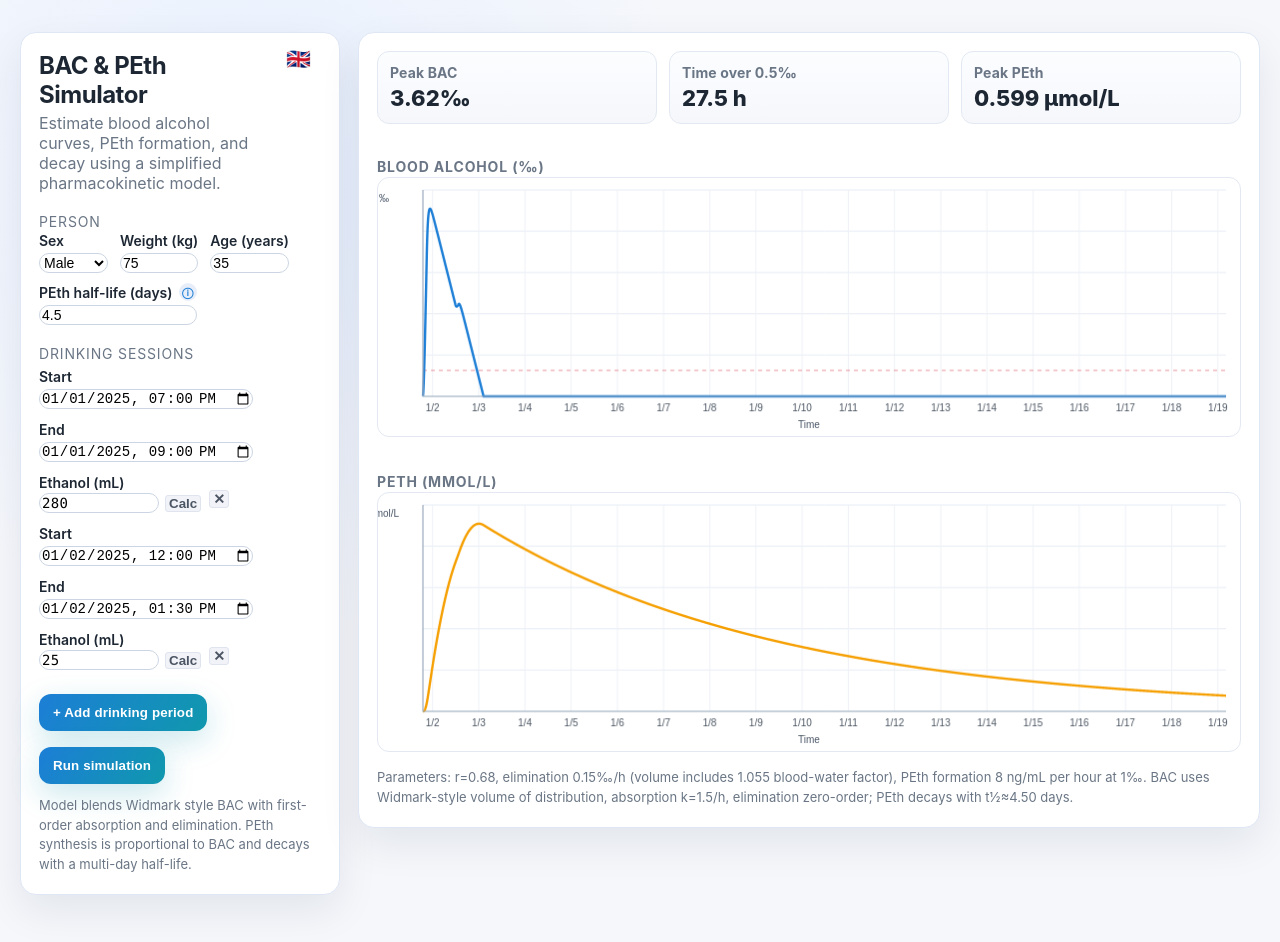
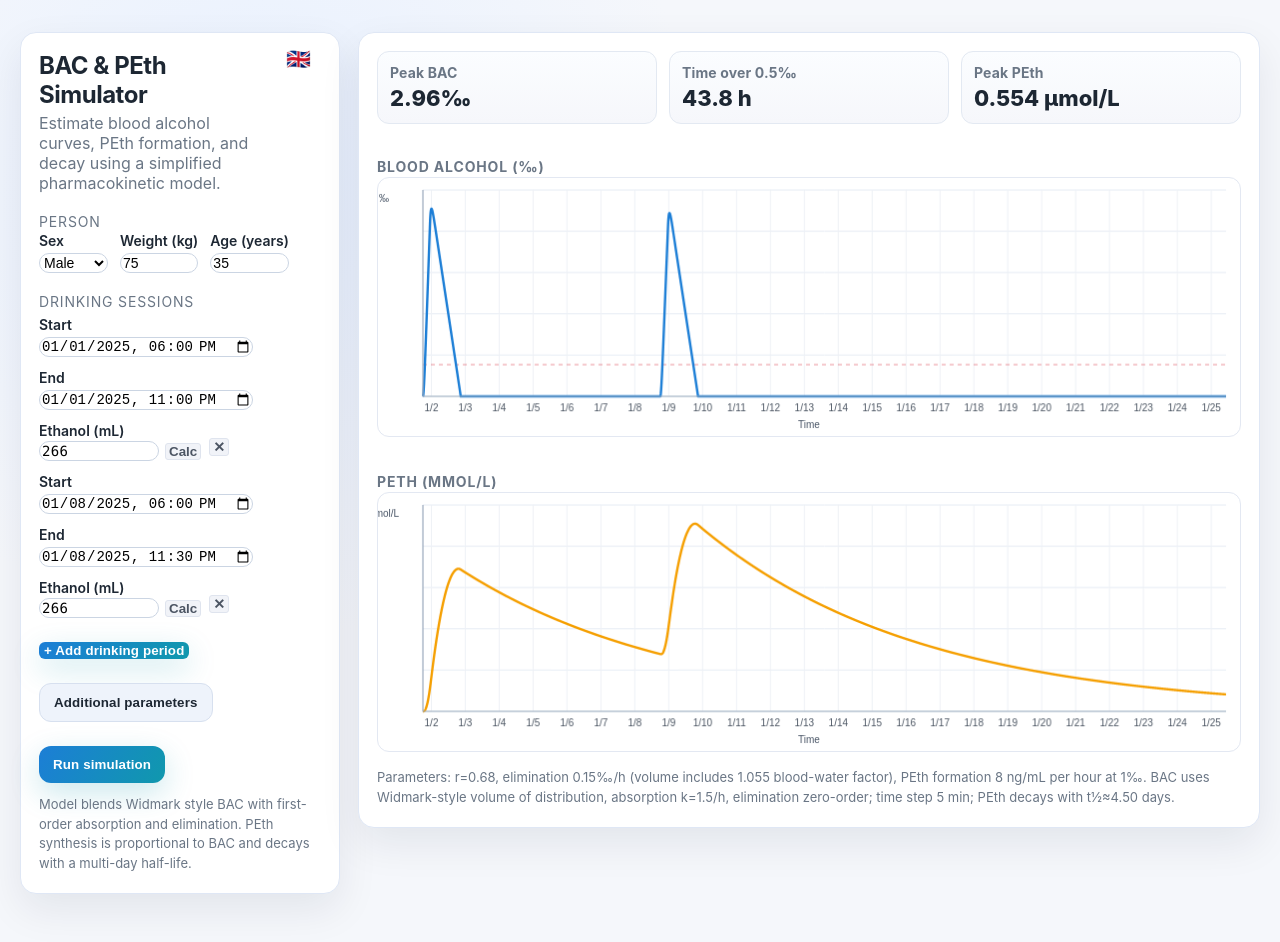
Before and after one commit to magi42/peth-sim, a website: page index.html in a window 1280 px wide. Drawn offline with Linux system fonts and the light colour scheme.

Commit message:
Added simulation step parameter, moved additional parameters to a dialog

```diff
--- a/i18n.js
+++ b/i18n.js
@@ -13,6 +13,10 @@ const translations = {
     sessionsTitle: 'Drinking sessions',
     addSession: '+ Add drinking period',
     run: 'Run simulation',
+    moreParams: 'Additional parameters',
+    paramsTitle: 'Additional parameters',
+    timeStep: 'Time step (minutes)',
+    paramsApply: 'Apply',
     formNote: 'Model blends Widmark style BAC with first-order absorption and elimination. PEth synthesis is proportional to BAC and decays with a multi-day half-life.',
     statPeakBAC: 'Peak BAC',
     statTimeOver: 'Time over 0.5‰',
@@ -29,7 +33,7 @@ const translations = {
     axisTime: 'Time',
     male: 'Male',
     female: 'Female',
-    modelNote: ({ r, elim, form, half }) => `Parameters: r=${r}, elimination ${elim}‰/h (volume includes 1.055 blood-water factor), PEth formation ${form} ng/mL per hour at 1‰. BAC uses Widmark-style volume of distribution, absorption k=1.5/h, elimination zero-order; PEth decays with t½≈${half} days.`,
+    modelNote: ({ r, elim, form, half, step }) => `Parameters: r=${r}, elimination ${elim}‰/h (volume includes 1.055 blood-water factor), PEth formation ${form} ng/mL per hour at 1‰. BAC uses Widmark-style volume of distribution, absorption k=1.5/h, elimination zero-order; time step ${step} min; PEth decays with t½≈${half} days.`,
     start: 'Start',
     end: 'End',
   },
@@ -46,6 +50,10 @@ const translations = {
     sessionsTitle: 'Juomakerrat',
     addSession: '+ Lisää juomakerta',
     run: 'Laske',
+    moreParams: 'Lisäparametrit',
+    paramsTitle: 'Lisäparametrit',
+    timeStep: 'Aika-askel (min)',
+    paramsApply: 'Käytä',
     formNote: 'Malli yhdistää Widmark-tyylisen BAC:n, ensimmäisen asteen imeytymisen ja nolla-asteen eliminaation. PEth syntyy BAC:n suhteessa ja hajoaa usean päivän puoliintumisajalla.',
     statPeakBAC: 'Huippu-BAC',
     statTimeOver: 'Aika yli 0,5‰ (yhteensä kaikki juomakerrat)',
@@ -62,7 +70,7 @@ const translations = {
     axisTime: 'Aika',
     male: 'Mies',
     female: 'Nainen',
-    modelNote: ({ r, elim, form, half }) => `Parametrit: r=${r}, eliminaatio ${elim}‰/h (sis. 1,055 verivesikerroin), PEth-synteesi ${form} ng/mL per tunti 1‰ BAC:ssa. BAC: Widmark-jakautumistilavuus, imeytyminen k=1,5/h, eliminaatio nolla-asteinen; PEth hajoaa t½≈${half} päivää.`,
+    modelNote: ({ r, elim, form, half, step }) => `Parametrit: r=${r}, eliminaatio ${elim}‰/h (sis. 1,055 verivesikerroin), PEth-synteesi ${form} ng/mL per tunti 1‰ BAC:ssa. BAC: Widmark-jakautumistilavuus, imeytyminen k=1,5/h, eliminaatio nolla-asteinen; aikasteppi ${step} min; PEth puoliintuu t½≈${half} päivässä.`,
     start: 'Alku',
     end: 'Loppu',
   },
--- a/index.html
+++ b/index.html
@@ -40,21 +40,15 @@
             <label for="age" id="age-label">Age (years)</label>
             <input id="age" type="number" min="18" max="90" step="1" value="35" required />
           </div>
-          <div class="field">
-            <label for="peth-half-life" class="with-help">
-              <span id="half-label">PEth half-life (days)</span>
-              <span class="help" id="half-help"
-                    title="Typical PEth half-life 3–6 days; literature ranges ~2–12 days depending on isoform, drinking pattern, and physiology."
-                    >ⓘ</span>
-            </label>
-            <input id="peth-half-life" type="number" min="2" max="12" step="0.1" value="4.5" required />
-          </div>
         </div>
 
         <div class="section-title" id="sessions-title">Drinking sessions</div>
         <div id="sessions" class="sessions"></div>
         <button type="button" class="btn" id="add-session">+ Add drinking period</button>
-        <button type="submit" class="btn" id="run-btn">Run simulation</button>
+        <div class="btn-row">
+          <button type="button" class="btn ghost" id="more-params">Additional parameters</button>
+          <button type="submit" class="btn" id="run-btn">Run simulation</button>
+        </div>
       </form>
       <div class="note" id="form-note">
         Model blends Widmark style BAC with first-order absorption and elimination.
@@ -111,6 +105,29 @@
     </div>
   </div>
 
+  <!-- Additional parameters modal -->
+  <div id="params-modal" class="modal hidden" role="dialog" aria-modal="true" aria-labelledby="params-title">
+    <div class="modal-card">
+      <div class="modal-header">
+        <h3 id="params-title">Additional parameters</h3>
+        <button id="params-close" class="modal-close" aria-label="Close">✕</button>
+      </div>
+      <form id="params-form">
+        <label for="time-step" id="time-step-label">Time step (minutes)</label>
+        <input id="time-step" type="number" min="1" max="120" step="1" value="5" />
+        <label for="peth-half-life" class="with-help">
+          <span id="half-label">PEth half-life (days)</span>
+          <span class="help" id="half-help"
+                title="Typical PEth half-life 3–6 days; literature ranges ~2–12 days depending on isoform, drinking pattern, and physiology.">ⓘ</span>
+        </label>
+        <input id="peth-half-life" type="number" min="2" max="12" step="0.1" value="4.5" />
+        <div class="modal-actions">
+          <button type="submit" class="btn" id="params-apply">Apply</button>
+        </div>
+      </form>
+    </div>
+  </div>
+
   <script src="i18n.js"></script>
   <script src="sim.js"></script>
   <script src="main.js"></script>
--- a/main.js
+++ b/main.js
@@ -5,6 +5,9 @@ const { simulate: runSim, toUmol: toUmolFn } = window.SimModel;
 const calcModal = document.getElementById('calc-modal');
 const calcForm = document.getElementById('calc-form');
 const calcClose = document.getElementById('calc-close');
+const paramsModal = document.getElementById('params-modal');
+const paramsForm = document.getElementById('params-form');
+const paramsClose = document.getElementById('params-close');
 const langSelect = document.getElementById('lang-select');
 const langFlag = document.getElementById('lang-flag');
 let activeGramsInput = null;
@@ -13,8 +16,8 @@ let currentLang = detectLang();
 let lastResult = null;
 
 const defaultSessions = [
-  { start: '2025-01-01T19:00', end: '2025-01-01T21:00', ml: 700*0.4  }, // 70 cL of 40% whiskey
-  { start: '2025-01-02T12:00', end: '2025-01-02T13:30', ml: 500*0.05 }  // 50 cL of 5% beer
+  { start: '2025-01-01T18:00', end: '2025-01-01T23:00', ml: 700*0.38 }, // 70 cL of 38% Kossu
+  { start: '2025-01-08T18:00', end: '2025-01-08T23:30', ml: 700*0.38 }  // 70 cL of 38% Kossu
 ];
 
 function createSessionRow(session) {
@@ -62,6 +65,24 @@ form.addEventListener('submit', (e) => {
   render(result);
 });
 
+document.getElementById('more-params').addEventListener('click', () => {
+  paramsModal.classList.remove('hidden');
+  document.getElementById('time-step').focus();
+});
+
+paramsClose.addEventListener('click', () => {
+  paramsModal.classList.add('hidden');
+});
+
+paramsModal.addEventListener('click', (e) => {
+  if (e.target === paramsModal) paramsModal.classList.add('hidden');
+});
+
+paramsForm.addEventListener('submit', (e) => {
+  e.preventDefault();
+  paramsModal.classList.add('hidden');
+});
+
 langSelect.addEventListener('change', () => {
   applyTranslations(langSelect.value);
 });
@@ -76,6 +97,7 @@ function getParams() {
   const weight = parseFloat(document.getElementById('weight').value);
   const age = parseInt(document.getElementById('age').value, 10);
   const decayHalfLifeDays = parseFloat(document.getElementById('peth-half-life').value) || 4.5;
+  const stepMinutes = parseFloat(document.getElementById('time-step').value) || 5;
   const sessions = Array.from(sessionsEl.querySelectorAll('.session-row')).map((row) => {
     const start = new Date(row.querySelector('.start').value);
     const end = new Date(row.querySelector('.end').value);
@@ -83,7 +105,7 @@ function getParams() {
     const grams = mlToGrams(ml);
     return { start, end, grams, ml };
   }).filter((s) => !Number.isNaN(s.start.getTime()) && !Number.isNaN(s.end.getTime()) && s.grams > 0.0 && s.end > s.start);
-  return { sex, weight, age, sessions, decayHalfLifeDays };
+  return { sex, weight, age, sessions, decayHalfLifeDays, stepMinutes };
 }
 
 function render(result) {
@@ -116,6 +138,7 @@ function render(result) {
     elim: result.params.elimPermillePerHour.toFixed(2),
     form: result.params.formationRateNgPerMlPerHourAt1Permille,
     half: result.params.decayHalfLifeDays.toFixed(2),
+    step: result.params.stepMinutes.toFixed(0),
   });
   document.getElementById('model-note').textContent = note;
 }
@@ -382,6 +405,7 @@ function applyTranslations(lang) {
   setText('sessions-title', t.sessionsTitle);
   setText('add-session', t.addSession);
   setText('run-btn', t.run);
+  setText('more-params', t.moreParams);
   setText('form-note', t.formNote);
   setText('peak-bac-label', t.statPeakBAC);
   setText('time-over-label', t.statTimeOver);
@@ -393,6 +417,9 @@ function applyTranslations(lang) {
   setText('calc-abv-label', t.modalAbv);
   setText('calc-apply', t.modalApply);
   setText('calc-note', t.modalNote);
+  setText('params-title', t.paramsTitle);
+  setText('time-step-label', t.timeStep);
+  setText('params-apply', t.paramsApply);
   // Sex option labels
   const sexSelect = document.getElementById('sex');
   if (sexSelect && sexSelect.options.length >= 2) {
--- a/sim.js
+++ b/sim.js
@@ -1,14 +1,14 @@
 const PETH_MW_G_PER_MOL = 704.6; // Approx. PEth 16:0/18:1
 const BLOOD_WATER_FACTOR = 1.055; // kg blood water per L blood for Widmark volume
 
-function simulate({ sex, weight, age, sessions, decayHalfLifeDays = 4.5 }) {
+function simulate({ sex, weight, age, sessions, decayHalfLifeDays = 4.5, stepMinutes = 5 }) {
   if (!sessions || !sessions.length) return null;
   const sorted = sessions.slice().sort((a, b) => a.start - b.start);
   const startTime = sorted[0].start;
   const endTime = sorted[sorted.length - 1].end;
   const horizonHours = Math.max(96, (endTime - startTime) / 3.6e6 + 48);
-  const stepMinutes = 5;
-  const baseSteps = Math.ceil((horizonHours * 60) / stepMinutes);
+  const stepMin = Math.max(1, Math.min(120, stepMinutes || 5));
+  const baseSteps = Math.ceil((horizonHours * 60) / stepMin);
   const targetPethNgMl = 0.05 * PETH_MW_G_PER_MOL; // drop below 0.05 µmol/L
   const maxSimHours = 24 * 45; // cap at ~45 days to prevent runaway
 
@@ -32,7 +32,7 @@ function simulate({ sex, weight, age, sessions, decayHalfLifeDays = 4.5 }) {
   let currentSession = sorted[sessionIdx];
 
   for (let i = 0; ; i++) {
-    const tMinutes = i * stepMinutes;
+    const tMinutes = i * stepMin;
     const currentTime = new Date(startTime.getTime() + tMinutes * 60000);
 
     // Add alcohol being consumed during active sessions
@@ -47,19 +47,19 @@ function simulate({ sex, weight, age, sessions, decayHalfLifeDays = 4.5 }) {
     }
 
     // Absorption from stomach to blood (first-order)
-    const absorbed = stomachGrams * (1 - Math.exp(-absorptionK * stepMinutes));
+    const absorbed = stomachGrams * (1 - Math.exp(-absorptionK * stepMin));
     stomachGrams -= absorbed;
     bloodGrams += absorbed;
 
     // Elimination from blood (zero-order, body-mass-adjusted)
-    const elim = (elimGramsPerHour / 60) * stepMinutes;
+    const elim = (elimGramsPerHour / 60) * stepMin;
     bloodGrams = Math.max(0, bloodGrams - elim);
 
     const bacPermille = bloodGrams / distribVolumeKg;
 
     // PEth synthesis/decay
-    const formation = (formationRateNgPerMlPerHourAt1Permille * bacPermille) * (stepMinutes / 60);
-    const decay = peth * (1 - Math.exp(-decayKPerHour * (stepMinutes / 60)));
+    const formation = (formationRateNgPerMlPerHourAt1Permille * bacPermille) * (stepMin / 60);
+    const decay = peth * (1 - Math.exp(-decayKPerHour * (stepMin / 60)));
     peth = Math.max(0, peth + formation - decay);
 
     timeline.push({ time: currentTime, bac: bacPermille, pethNgMl: peth });
@@ -84,6 +84,7 @@ function simulate({ sex, weight, age, sessions, decayHalfLifeDays = 4.5 }) {
       distribVolumeKg,
       decayKPerHour,
       decayHalfLifeDays,
+      stepMinutes: stepMin,
     },
     startTime,
   };
--- a/style.css
+++ b/style.css
@@ -179,11 +179,29 @@ form input:focus, form select:focus {
   box-shadow: 0 10px 30px rgba(16, 152, 173, 0.22);
   margin-top: 16px;
 }
+
+#add-session {
+  padding: 1px 5px;
+  border-radius: 6px;
+}
+
+.btn.ghost {
+  background: #eef3fb;
+  color: #1d2733;
+  box-shadow: none;
+  border: 1px solid #d7e0ef;
+}
 .btn:hover { transform: translateY(-1px); }
 .btn:active { transform: translateY(0); }
 .sessions {
   margin-top: 0px;
   padding-top: 0px;
+}
+.btn-row {
+  display: flex;
+  gap: 8px;
+  flex-wrap: wrap;
+  margin-top: 8px;
 }
 .session-row {
   display: flex;
```
Also changed, not shown: README.md.
